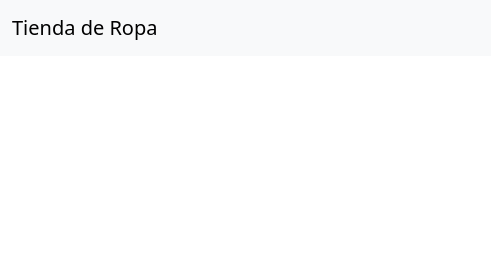
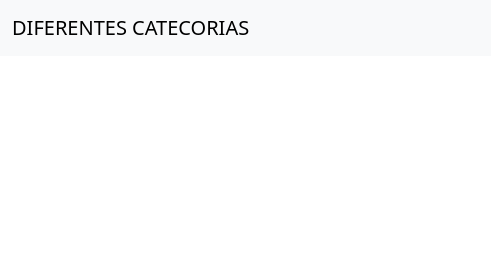
Before and after one commit to JENIFERCUXIL/TiendOnline, a website: page index.html in a window 1280 px wide. Shown: the top 280 px of the page, 0-491 px from the left. Drawn offline with nearby package versions, Linux system fonts and the light colour scheme.

Commit message:
CAMBIO DE TITULO

```diff
--- a/index.html
+++ b/index.html
@@ -11,7 +11,7 @@
   <!-- Barra de navegación -->
   <nav class="navbar navbar-expand-lg navbar-light bg-light">
     <div class="container-fluid">
-      <a class="navbar-brand" href="#">Tienda de Ropa</a>
+      <a class="navbar-brand" href="#">DIFERENTES CATECORIAS</a>
       <button class="navbar-toggler" type="button" data-bs-toggle="collapse" data-bs-target="#navbarNav" aria-controls="navbarNav" aria-expanded="false" aria-label="Toggle navigation">
         <span class="navbar-toggler-icon"></span>
       </button>
```
